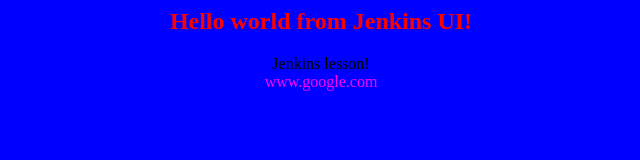
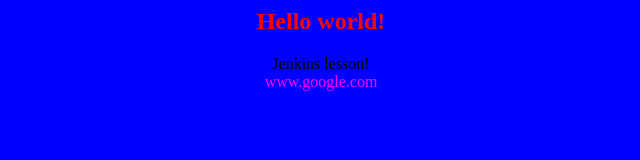
Before and after one commit to oburninova/app-for-jenkins, a plain HTML site: page index.html in a window 1280 px wide. Shown: the whole page, without its empty margins (319-959 px from the left). Drawn offline with Linux system fonts and the light colour scheme.

Commit message:
Update index.html

```diff
--- a/index.html
+++ b/index.html
@@ -1,7 +1,7 @@
 <html>
 <body bgcolor=blue>
 <center>
-<h2><font color=red>Hello world from Jenkins UI!</font></h2>
+<h2><font color=red>Hello world!</font></h2>
 Jenkins lesson!<br>
 <font color=magenta>www.google.com</font>
 
```
